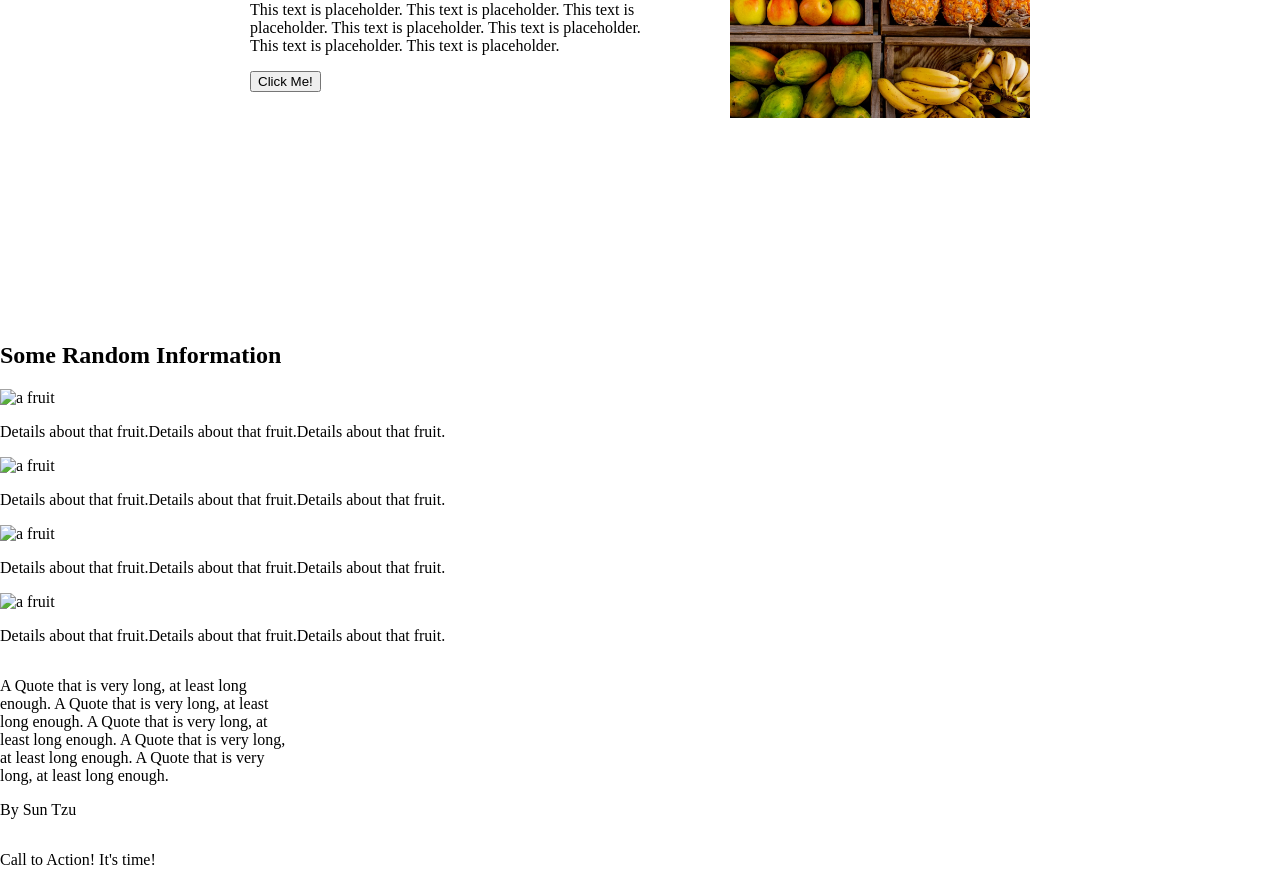
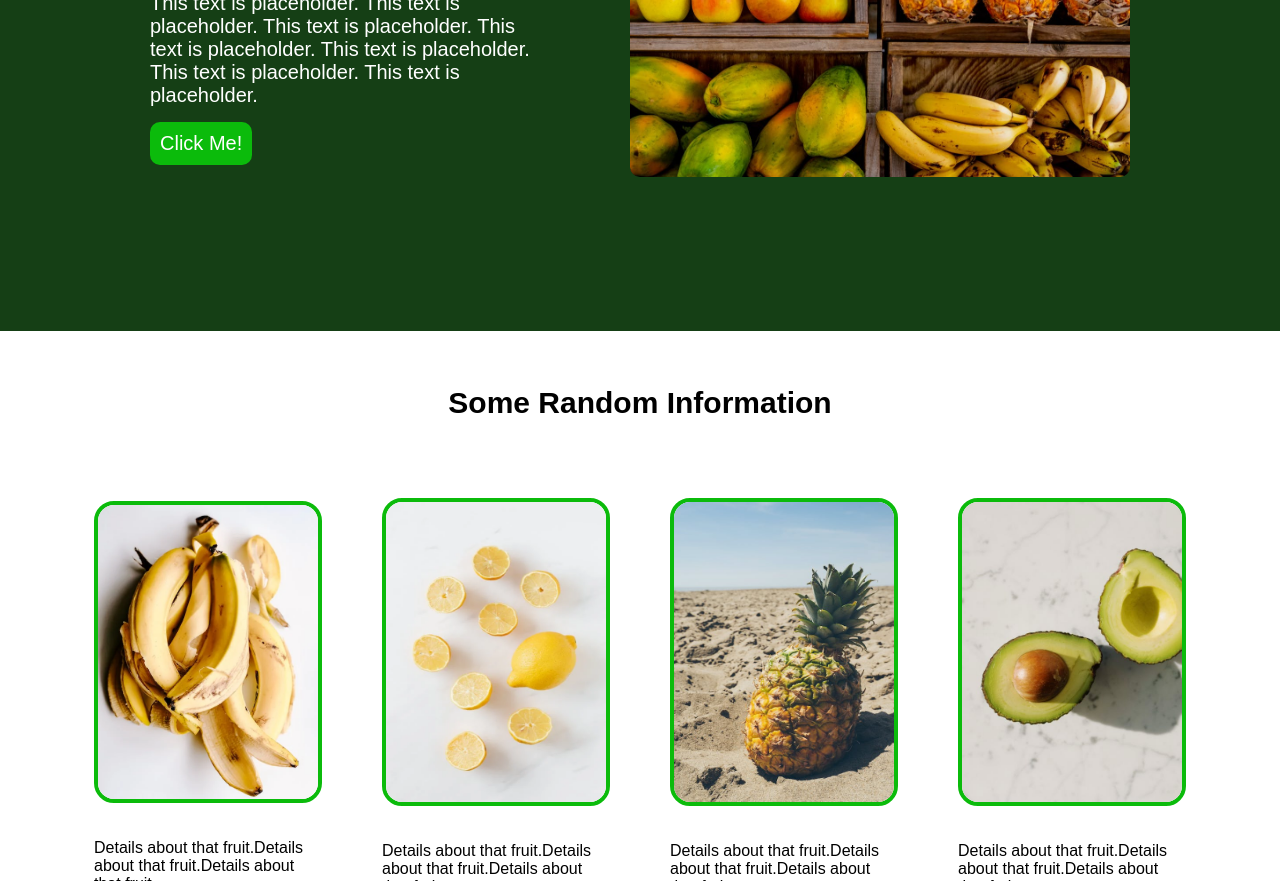
Before and after one commit to RobertAlexBarbu/landing_page, a plain HTML site: page index.html in a window 1280 px wide. Shown: the part 400-1281 px from the top of the page. Drawn offline with Linux system fonts and the light colour scheme.

Commit message:
Align section 2 and style sections 1 and 2

```diff
--- a/index.html
+++ b/index.html
@@ -10,9 +10,9 @@
             <div class="header">
                 <div class="logo">Logo</div>
                 <div class="links">
-                    <a href="">Link 1</a>
-                    <a href="">Link 2</a>
-                    <a href="">Link 3</a>
+                    <a href="">Header link 1</a>
+                    <a href="">Header link 2</a>
+                    <a href="">Header link 3</a>
                 </div>
             </div>
             <div class="boxes">
@@ -32,19 +32,19 @@
             <h2>Some Random Information</h2>
             <div class="boxes">
                 <div class="box">
-                    <img src="" alt="a fruit">
+                    <img src="./images/fruit1.webp" alt="a fruit">
                     <p>Details about that fruit.Details about that fruit.Details about that fruit.</p>
                 </div>
                 <div class="box">
-                    <img src="" alt="a fruit">
+                    <img src="./images/fruit2.webp" alt="a fruit">
                     <p>Details about that fruit.Details about that fruit.Details about that fruit.</p>
                 </div>
                 <div class="box">
-                    <img src="" alt="a fruit">
+                    <img src="./images/fruit3.jpeg" alt="a fruit">
                     <p>Details about that fruit.Details about that fruit.Details about that fruit.</p>
                 </div>
                 <div class="box">
-                    <img src="" alt="a fruit">
+                    <img src="./images/fruit4.jpeg" alt="a fruit">
                     <p>Details about that fruit.Details about that fruit.Details about that fruit.</p>
                 </div>
             </div>
--- a/styles.css
+++ b/styles.css
@@ -3,22 +3,25 @@ body{
     flex-direction: column;
     align-items: center;
     margin: 0;
-
+    font-family: sans-serif;
 }
 .section1, .section2, .section3, .section4 {
     box-sizing: border-box;
     width: 100vw;
     max-width: 100%;
+    min-height: 60vh;
 }
 .section1 {
     display: flex;
     flex-direction: column;
+    background-color: rgb(21, 63, 21);
+    color: white;
 }
 .header {
     display: flex;
     justify-content: space-between;
     align-content: center;
-    padding: 50px 18vw;
+    padding: 30px 15vw;
 }
 .links {
     display: flex;
@@ -29,7 +32,7 @@ body{
     justify-content: center;
     align-items: center;
     column-gap: 80px;
-    margin: 200px;
+    margin: 150px;
 }
 .section1 .box1 {
     width: 400px;
@@ -37,11 +40,68 @@ body{
     flex-direction: column;
     justify-content: center;
     align-items: flex-start;
+    row-gap: 15px;
 }
 .section1 .box2 img {
+    width: 500px;
+    height: auto;
+    border-radius: 10px;
+}
+.section1 h1, .section1 p {
+    margin: 0;
+    font-size: 50px;
+}
+.section1 p {
+    font-size: 20px;
+}
+.section1 button {
+    font-size: 20px;
+    color: white;
+    padding: 10px;
+    background-color: rgb(11, 187, 11);
+    border-radius: 10px;
+    border: 0;
+}
+.section1 a {
+    color: white;
+    text-decoration: none;
+}
+.logo {
+    font-weight: 900;
+    font-size: 30px;
+}
+
+
+
+.section2 {
+    display: flex;
+    flex-direction: column;
+    justify-content: center;
+    align-items: center;
+    padding: 30px 0px 80px 0px;
+    row-gap: 60px;
+}
+.section2 .boxes {
+    display: flex;
+    justify-content: center;
+    width: 220px;
+    height: 400px;
+    column-gap: 60px;
+}
+.section2 .box {
     width: 300px;
-    height: auto;
+    display: flex;
+    flex-direction: column;
+    justify-content: center;
+    align-items: center;
+    row-gap: 20px;
 }
-.section1 h1 {
-    margin: 0;
+.section2 .box img {
+    height: 300px;
+    width: 220px;
+    border: 4px solid rgb(11, 187, 11);
+    border-radius: 20px;
 }
+.section2 h2 {
+    font-size: 30px;
+}
```
Also changed, not shown: images/fruit1.webp (added), images/fruit2.webp (added), images/fruit3.jpeg (added), images/fruit4.jpeg (added).
